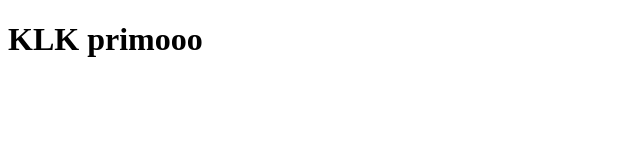
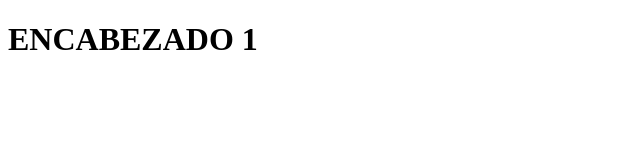
Before and after one commit to Victorjuanv/mi_primera_pagina, a plain HTML site: page index.html in a window 1280 px wide. Shown: the whole page, without its empty margins (0-640 px from the left). Drawn offline with Linux system fonts and the light colour scheme.

Commit message:
Update index.html

```diff
--- a/index.html
+++ b/index.html
@@ -1,14 +1,16 @@
 <!DOCTYPE html>
  <html lang="es-ES">
  <head>
+    <link href="estilos.css" rel="stylesheet" type="text/css">
   <title>
    Mi primera página we
   </title>
   <meta charset="utf-8">
  </head>
  <body>
+
  <h1>
-  KLK primooo
+    ENCABEZADO 1
  </h1>
  </body>
   </html>
```
